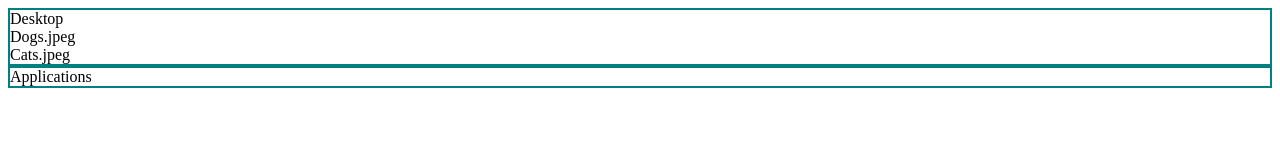
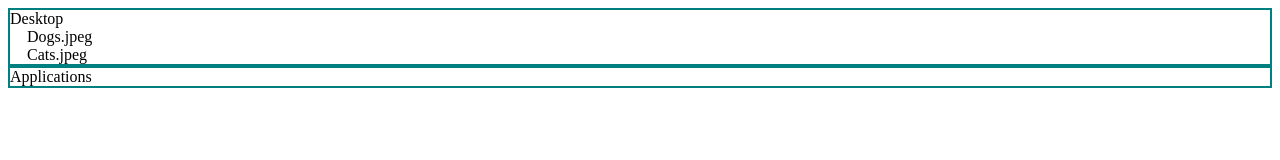
Before and after one commit to StringAna/file-tree-app, a React (Create React App) app: page / in a window 1280 px wide. Shown: the top 160 px of the page. Built offline with nearby package versions, Linux system fonts and the light colour scheme.

Commit message:
Adding indentation to show nested file struc.

```diff
--- a/src/App.js
+++ b/src/App.js
@@ -18,7 +18,7 @@ const Folder = (props) => {
   return (
     <div style={{ border: "2px solid teal" }}>
       {props.name}
-      {props.children}
+      <div style={{ marginLeft: "17px" }}>{props.children}</div>
     </div>
   );
 };
```
